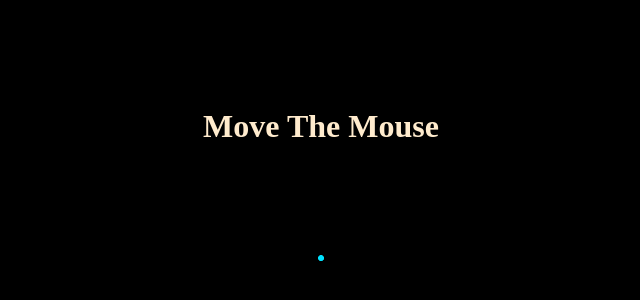
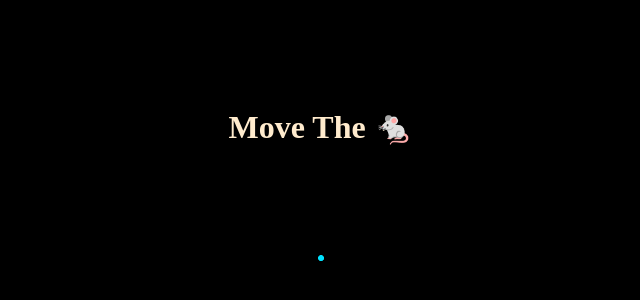
Before and after one commit to madhucheran/madhucheran.github.io, a plain HTML site: page index.html in a window 1280 px wide. Shown: the part 142-442 px from the top of the page, without its empty margins (319-959 px from the left). Drawn offline with nearby package versions, Linux system fonts and the light colour scheme.

Commit message:
Update index.html

```diff
--- a/index.html
+++ b/index.html
@@ -11,7 +11,7 @@
   <svg id="line-2"></svg>
   <svg id="line-3"></svg>
   <h1>
-    Move The Mouse
+    Move The 🐁
   </h1>
   <script src="https://cdnjs.cloudflare.com/ajax/libs/gsap/3.9.1/gsap.min.js"></script>
   <script src="javascript.js"></script>
```
